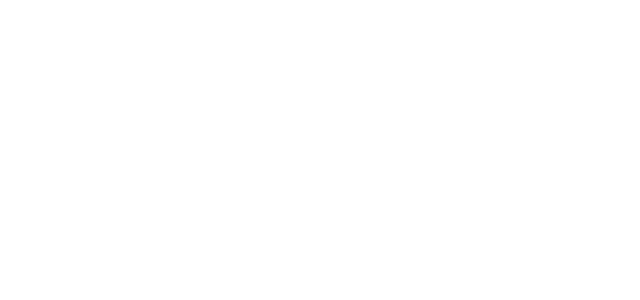
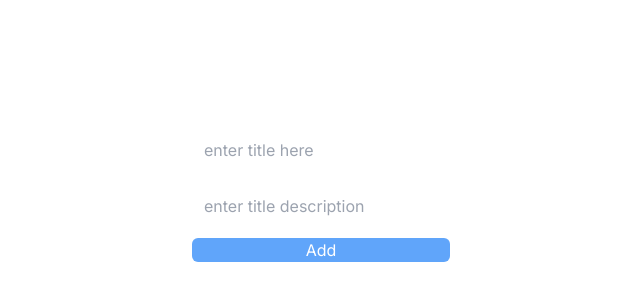
Before and after one commit to roshan-42/NextJs, a Next.js app: page / in a window 1280 px wide. Shown: the part 986-1286 px from the top of the page, without its empty margins (319-959 px from the left). Before the commit the page ends 800 px from the top, so only its background shows below. Built offline with nearby package versions, Linux system fonts and the light colour scheme; no server answers.

Commit message:
todo done

```diff
--- /dev/null
+++ b/app/components/3. todoAPi/TodoApi.tsx
@@ -0,0 +1,163 @@
+"use client";
+import React, { useState } from "react";
+import useSWR from "swr";
+
+const fetcher = (...args) => fetch(...args).then((res) => res.json());
+const TodoApi = () => {
+  const [show, setShow] = useState(true);
+  const [title, setTitle] = useState("");
+  const [storeID, setStoreID] = useState(0);
+  const [description, setDescription] = useState("");
+
+  const { data, error, mutate } = useSWR(
+    "http://127.0.0.1:8000/todo/",
+    fetcher
+  );
+  console.log("data..............", data);
+
+  //   =====================Post request==================================
+
+  const handleAdd = async () => {
+    const requestOptions = {
+      method: "POST",
+      headers: {
+        "Content-Type": "application/json",
+      },
+      body: JSON.stringify({
+        title: title,
+        description: description,
+      }),
+    };
+    const response = await fetch("http://127.0.0.1:8000/todo/", requestOptions)
+      .then((response) => response.json())
+      .then((data) => {
+        console.log(data);
+        mutate();
+        setTitle("");
+        setDescription("");
+      })
+      .catch((error) => console.error(error));
+  };
+
+  //======================================Delete Request=============================================
+
+  const handleDelete = async (itemID) => {
+    const requestOptions = {
+      method: "DELETE",
+    };
+    const response = await fetch(
+      `http://127.0.0.1:8000/todo/${itemID}/`,
+      requestOptions
+    )
+      .then((response) => {
+        // response.json();
+        console.log(response);
+        if (response.status === 204) {
+          mutate();
+        }
+      })
+      .catch((error) => console.error(error));
+  };
+
+  //   =====================================Patch Request=================================
+
+  const handleUpdate = async () => {
+    const requestOptions = {
+      method: "PATCH",
+      headers: {
+        "Content-Type": "application/json",
+      },
+      body: JSON.stringify({
+        title: title,
+        description: description,
+      }),
+    };
+    const response = await fetch(
+      `http://127.0.0.1:8000/todo/${storeID}/`,
+      requestOptions
+    )
+      .then((response) => response.json())
+      .then((data) => {
+        console.log(data);
+        mutate();
+        setTitle("");
+        setStoreID(0);
+        setDescription("");
+      })
+      .catch((error) => console.error(error));
+  };
+
+  return (
+    <div className="text-black  h-screen flex flex-col gap-10 items-center justify-center">
+      <div className="flex flex-col gap-2">
+        <input
+          onChange={(e) => setTitle(e.target.value)}
+          className="p-3 rounded-xl"
+          type="text"
+          value={title}
+          placeholder="enter title here"
+        />
+        <input
+          onChange={(e) => {
+            setDescription(e.target.value);
+          }}
+          className="p-3 rounded-xl"
+          value={description}
+          type="text"
+          placeholder="enter title description"
+        />
+        <button
+          onClick={handleAdd}
+          className={` ${
+            !show ? "hidden" : "block"
+          } bg-blue-400 px-4 rounded-md text-white`}
+        >
+          Add
+        </button>
+        <button
+          onClick={() => {
+            setShow(!show);
+            handleUpdate();
+          }}
+          className={` ${
+            !show ? "block" : "hidden"
+          }   bg-blue-400 px-4 rounded-md text-white`}
+        >
+          Update
+        </button>
+      </div>
+
+      <div>
+        {data?.map((item, index) => (
+          <div className="flex justify-between gap-5">
+            <div className="flex flex-col gap-3">
+              <p className="font-bold text-xl">{item.title}</p>
+              <p>{item.description}</p>
+            </div>
+
+            <button
+              onClick={() => handleDelete(item.id)}
+              className="bg-red-500 text-white px-3 border rounded-xl  "
+            >
+              Delete
+            </button>
+
+            <button
+              onClick={() => {
+                setShow(false);
+                setTitle(item.title);
+                setDescription(item.description);
+                setStoreID(item.id);
+              }}
+              className="bg-red-500 text-white px-3 border rounded-xl "
+            >
+              Update
+            </button>
+          </div>
+        ))}
+      </div>
+    </div>
+  );
+};
+
+export default TodoApi;
--- a/app/page.tsx
+++ b/app/page.tsx
@@ -1,3 +1,4 @@
+import React from "react";
 import Image from "next/image";
 import Home from "./components/Landing/Home";
 import Try from "./components/Landingrev/Try";
@@ -6,6 +7,7 @@
 import Mainfile from "./components/1. Latest/Mainfile";
 import Todo from "./components/2. ToDo practice/Todo";
 import Products from "./components/Ecommerce/Products";
+import TodoApi from "./components/3. todoAPi/TodoApi";
 
 export default function Page() {
   return (
@@ -16,6 +18,7 @@
       {/* <Mainfile />
       <Todo /> */}
       <Products />
+      <TodoApi />
     </div>
   );
 }
```
